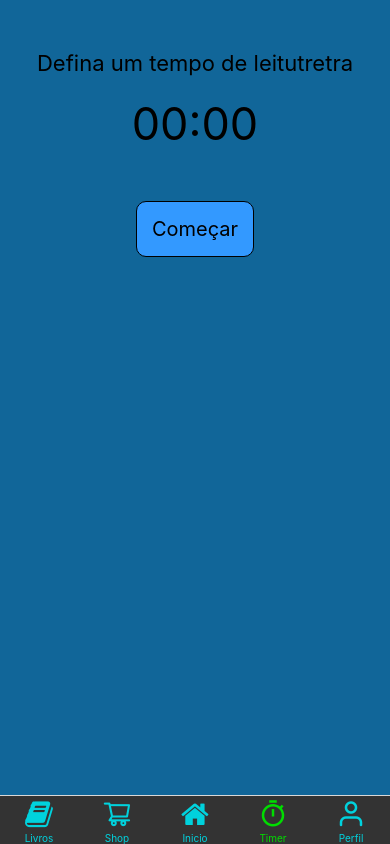
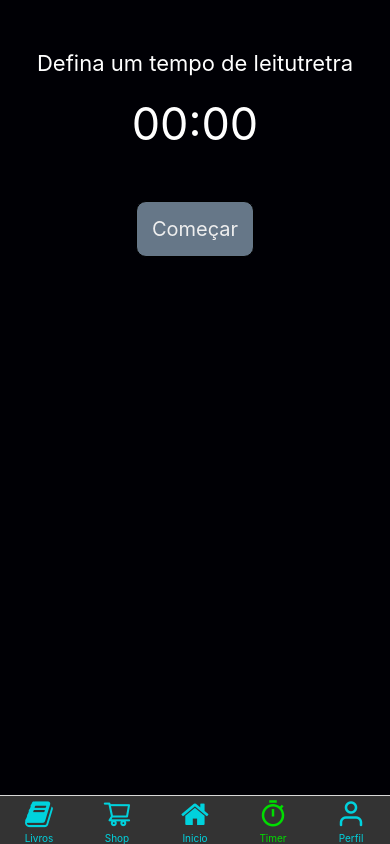
Before and after one commit to VegaKunn/testBook, a React Native app: screen /Timer in a window 390 px wide. Built offline with nearby package versions, Linux system fonts and the light colour scheme.

Commit message:
cores mudadas

```diff
--- a/App.js
+++ b/App.js
@@ -1,4 +1,4 @@
-import * as React from 'react';
+import React, {useEffect, useState} from 'react';
 import {Text, View} from 'react-native';
 import {NavigationContainer} from '@react-navigation/native';
 import {createBottomTabNavigator} from '@react-navigation/bottom-tabs';
@@ -12,6 +12,12 @@ import Icones from 'react-native-vector-icons/Feather';
 import Icones2 from 'react-native-vector-icons/AntDesign';
 import Icones3 from 'react-native-vector-icons/FontAwesome';
 import Icones4 from 'react-native-vector-icons/MaterialIcons';
+
+export default function App() {
+  const [valorBronze, setValorBronze] = useState(0);
+  const [valorPrata, setValorPrata] = useState(0);
+  const [valorOuro, setValorOuro] = useState(0);
+
   function MLivros() {
     return (
       <View style={{flex: 1, justifyContent: 'center', alignItems: 'center'}}>
@@ -39,21 +45,24 @@ function Inicio() {
   function Timer() {
     return (
       <View style={{flex: 1, justifyContent: 'center', alignItems: 'center'}}>
-      <TimerP />
+        <TimerP
+          perfilOuro={setValorOuro}
+          perfilPrata={setValorPrata}
+          perfilBronze={setValorBronze}
+        />
       </View>
     );
   }
   function Perfil() {
     return (
       <View>
-      <PerfilP />
+        <PerfilP ou={valorOuro} pr={valorPrata} br={valorBronze} />
       </View>
     );
   }
 
   const Tab = createBottomTabNavigator();
 
-export default function App() {
   return (
     <NavigationContainer>
       <Tab.Navigator initialRouteName="Inicio">
--- a/pages/InicioPage.js
+++ b/pages/InicioPage.js
@@ -1,59 +1,16 @@
-import React, {useState} from 'react';
+import React, {useState, useEffect} from 'react';
 import {View, Text, StyleSheet, TouchableHighlight} from 'react-native';
 import AsyncStorage from '@react-native-async-storage/async-storage';
 import Lista from '../components/Lista';
 export default function Inicio() {
-  const [baka, setBaka] = useState();
-
-  const storeData = async value => {
-    try {
-      await AsyncStorage.setItem('stor', 'mamaco aranha');
-    } catch (e) {
-      alert(e);
-    }
-  };
-
-  const getData = async () => {
-    try {
-      const value = await AsyncStorage.removeItem('stor');
-      setBaka(value);
-    } catch (e) {
-      // error reading value
-    }
-  };
-  /*
-  storeData('muito estranho');
-  getData();
- */
-
-  console.log(baka);
-  return (
-    <View style={es.corpo}>
-      <TouchableHighlight
-        style={{backgroundColor: '#fef', width: 100}}
-        onPress={() => {
-          storeData();
-        }}>
-        <Text>Salva</Text>
-      </TouchableHighlight>
-      <Text style={{fontSize: 40}}>{baka}</Text>
-
-      <TouchableHighlight
-        style={{backgroundColor: '#fef', width: 100}}
-        onPress={() => {
-          getData();
-        }}>
-        <Text>Ler</Text>
-      </TouchableHighlight>
-    </View>
-  );
+  return <View style={es.corpo}></View>;
 }
 
 const es = StyleSheet.create({
   corpo: {
     width: '100%',
     height: '100%',
-    backgroundColor: '#333',
+    backgroundColor: '#000005', //'#14181f' '#1b1e23'
     padding: 10,
     alignItems: 'center',
   },
--- a/pages/LivrosPage.js
+++ b/pages/LivrosPage.js
@@ -404,7 +404,7 @@ const es = StyleSheet.create({
   corpo: {
     width: '100%',
     height: '100%',
-    backgroundColor: '#eee',
+    backgroundColor: '#000005', //252525 '#1b1e23'
     alignItems: 'center',
   },
   rolagem: {
@@ -419,7 +419,7 @@ const es = StyleSheet.create({
     padding: 15,
     paddingTop: 30,
     marginTop: 20,
-    backgroundColor: '#0c7',
+    backgroundColor: '#4d4d4d', //'#0c7'
     borderColor: '#000',
     borderRadius: 20,
     borderWidth: 8,
@@ -427,7 +427,7 @@ const es = StyleSheet.create({
   registro2: {
     width: '100%',
     padding: 15,
-    backgroundColor: '#8fe',
+    backgroundColor: '#585c64', // '#8fe' '#4d4d4d' '#282c34'
     borderColor: '#000',
     borderRadius: 20,
     borderWidth: 2,
@@ -503,7 +503,7 @@ const es = StyleSheet.create({
     // borderWidth: 2,
     marginBottom: 10,
     marginTop: 10,
-    backgroundColor: '#3399ff',
+    backgroundColor: '#7f8689', //'#3399ff' '#282c34' '#666d7d'
     justifyContent: 'space-around',
     alignItems: 'center',
     flexDirection: 'row',
@@ -546,13 +546,12 @@ const es = StyleSheet.create({
     flexDirection: 'row',
     justifyContent: 'center',
     alignItems: 'center',
-    backgroundColor: '#cc0000',
     borderRadius: 100,
   },
   salvarEstilo: {
     width: '100%',
     height: 50,
-    backgroundColor: '#3399ff',
+    backgroundColor: '#191919', //'#3399ff'
     alignItems: 'center',
     justifyContent: 'center',
     borderRadius: 15,
--- a/pages/PerfilPage.js
+++ b/pages/PerfilPage.js
@@ -1,4 +1,4 @@
-import React, {useState} from 'react';
+import React, {useState, useEffect} from 'react';
 import {
   View,
   SafeAreaView,
@@ -9,6 +9,7 @@ import {
   FlatList,
 } from 'react-native';
 import Icones from 'react-native-vector-icons/Entypo';
+import AsyncStorage from '@react-native-async-storage/async-storage';
 
 const teste = [
   {id: '1', nome: 'Harry Pottery', nota: '10', pagi: '1000/1000'},
@@ -24,7 +25,34 @@ const teste = [
 ];
 
 const baka = teste;
-export default function Perfil() {
+export default function Perfil(props) {
+  const [valorBronze, setValorBronze] = useState();
+  const [valorPrata, setValorPrata] = useState();
+  const [valorOuro, setValorOuro] = useState();
+  const getData = async () => {
+    try {
+      let bronze = await AsyncStorage.getItem('bronze');
+      let prata = await AsyncStorage.getItem('prata');
+      let ouro = await AsyncStorage.getItem('ouro');
+      if (bronze == null) {
+        bronze = 0;
+      }
+      if (prata == null) {
+        prata = 0;
+      }
+      if (ouro == null) {
+        ouro = 0;
+      }
+      setValorBronze(bronze);
+      setValorPrata(prata);
+      setValorOuro(ouro);
+    } catch (e) {}
+  };
+
+  useEffect(() => {
+    getData();
+  }, []);
+
   const [lidos, setLidos] = useState(false);
   const [progresso, setProgresso] = useState(false);
 
@@ -47,7 +75,9 @@ export default function Perfil() {
               }}>
               <Icones name="trophy" size={30} color="#cd7f32" />
               <Text style={es.texto}>Bronze</Text>
-              <Text style={es.texto}>5</Text>
+              <Text style={es.texto}>
+                {valorBronze > props.br ? valorBronze : props.br}
+              </Text>
             </View>
             <View
               style={{
@@ -56,7 +86,9 @@ export default function Perfil() {
               }}>
               <Icones name="trophy" size={30} color="#cdd5e0" />
               <Text style={es.texto}>Prata</Text>
-              <Text style={es.texto}>5</Text>
+              <Text style={es.texto}>
+                {valorPrata > props.pr ? valorPrata : props.pr}
+              </Text>
             </View>
             <View
               style={{
@@ -65,7 +97,9 @@ export default function Perfil() {
               }}>
               <Icones name="trophy" size={30} color="#ffd700" />
               <Text style={es.texto}>Ouro</Text>
-              <Text style={es.texto}>5</Text>
+              <Text style={es.texto}>
+                {valorOuro > props.ou ? valorOuro : props.ou}
+              </Text>
             </View>
           </View>
         </View>
@@ -110,6 +144,7 @@ export default function Perfil() {
         <TouchableHighlight
           style={es.cardGenerico2}
           onPress={() => {
+            getData();
             setProgresso(!progresso);
           }}>
           <Text style={{fontSize: 25, color: '#fff'}}>Para Terminar</Text>
@@ -154,12 +189,12 @@ const es = StyleSheet.create({
   corpo: {
     width: '100%',
     height: '100%',
-    backgroundColor: '#eee',
+    // backgroundColor: '#eee',
     alignItems: 'center',
   },
   rolagem: {
     width: '100%',
-    backgroundColor: '#333',
+    backgroundColor: '#000005', // '#14181f' '#1b1e23'
     paddingLeft: 10,
     paddingRight: 10,
     paddingBottom: 10,
@@ -184,7 +219,7 @@ const es = StyleSheet.create({
     borderRadius: 15,
     borderWidth: 3,
     borderColor: '#09b1ec',
-    backgroundColor: '#0463ca',
+    backgroundColor: '#000005', // '#0463ca'
     flexDirection: 'row',
   },
   cardGenerico2: {
@@ -197,7 +232,7 @@ const es = StyleSheet.create({
     borderRadius: 15,
     borderWidth: 3,
     borderColor: '#7e4eff',
-    backgroundColor: '#3b287b',
+    backgroundColor: '#000005', //'#3b287b'
     flexDirection: 'row',
   },
   alinharDiv: {
--- a/pages/ShopPage.js
+++ b/pages/ShopPage.js
@@ -34,7 +34,7 @@ const es = StyleSheet.create({
   corpo: {
     width: '100%',
     height: '100%',
-    backgroundColor: '#333',
+    backgroundColor: '#000005', // '#1b1e23'
     alignItems: 'center',
   },
   rolagem: {
--- a/pages/TimerPage.js
+++ b/pages/TimerPage.js
@@ -8,13 +8,17 @@ import {
 } from 'react-native';
 import AsyncStorage from '@react-native-async-storage/async-storage';
 
-export default function Timer() {
+export default function Timer(props) {
   function limparTudo() {
     AsyncStorage.removeItem('bronze');
+    AsyncStorage.removeItem('prata');
+    AsyncStorage.removeItem('ouro');
   }
 
   ///////// Banco de Dados
   const [testando, setTestando] = useState(0);
+  const [prataFixo, setPrataFixo] = useState(0);
+  const [ouroFixo, setOuroFixo] = useState(0);
   const [trofeu, setTrofeu] = useState();
 
   useEffect(() => {
@@ -23,17 +27,32 @@ export default function Timer() {
 
   const getData = async () => {
     try {
-      let abc;
+      let bronze;
       let prata;
       let ouro;
-      abc = await AsyncStorage.getItem('bronze');
+      bronze = await AsyncStorage.getItem('bronze');
       prata = await AsyncStorage.getItem('prata');
       ouro = await AsyncStorage.getItem('ouro');
-      let bronzeN = Number(abc);
+      if (bronze == null) {
+        bronze = 0;
+      }
+      if (prata == null) {
+        prata = 0;
+      }
+      if (ouro == null) {
+        ouro = 0;
+      }
+
+      let bronzeN = Number(bronze);
+      let prataN = Number(prata);
+      let ouroN = Number(ouro);
+
+      props.perfilOuro(ouro);
+      props.perfilPrata(prata);
+      props.perfilBronze(bronze);
       setTestando(bronzeN);
-      // console.log(abc);
-      // console.log(prataAki);
-      // console.log(ouroAki);
+      setPrataFixo(prataN);
+      setOuroFixo(ouroN);
     } catch (e) {
       // error reading value
     }
@@ -41,10 +60,10 @@ export default function Timer() {
 
   const storeBronze = async value => {
     try {
-      let bibi = testando + 1;
-      console.log(bibi);
-      const hihi = bibi.toString();
-      await AsyncStorage.setItem('bronze', hihi);
+      let valorSomado = testando + 1;
+      console.log(valorSomado);
+      const valorString = valorSomado.toString();
+      await AsyncStorage.setItem('bronze', valorString);
       getData();
     } catch (e) {
       // saving error
@@ -53,7 +72,7 @@ export default function Timer() {
   const storePrata = async value => {
     // getData();
     try {
-      let bibi = testando + 1;
+      let bibi = prataFixo + 1;
       const hihi = bibi.toString();
       await AsyncStorage.setItem('prata', hihi);
       getData();
@@ -64,9 +83,10 @@ export default function Timer() {
   const storeOuro = async value => {
     //   getData();
     try {
-      const guardarValor = ouroAki + value;
-      console.log('3 ' + guardarValor);
-      await AsyncStorage.setItem('ouro', guardarValor);
+      let valorSomado = ouroFixo + 1;
+      const valorString = valorSomado.toString();
+      await AsyncStorage.setItem('ouro', valorString);
+      getData();
     } catch (e) {
       // saving error
     }
@@ -90,7 +110,6 @@ export default function Timer() {
   };
 
   const recomecar = valor => {
-    console.log(valor);
     setMinu(0);
     setSecu(0);
     setContador(false);
@@ -109,7 +128,7 @@ export default function Timer() {
     if (contador) {
       intervalo = setInterval(() => {
         somar ? setSecu(secu => secu + 1) : setSecu(secu => secu - 1);
-      }, 1);
+      }, 1000);
     } else if (!contador && secu !== 0) {
       clearInterval(intervalo);
     }
@@ -136,7 +155,7 @@ export default function Timer() {
         <Text style={es.titulo}>Defina um tempo de leitutretra</Text>
       </View>
       <View>
-        <Text style={{fontSize: 45, color: '#000'}}>{`${
+        <Text style={{fontSize: 45, color: '#fff'}}>{`${
           minu < 10 ? `0${minu}` : `${minu}`
         }:${secu < 10 ? `0${secu}` : `${secu}`}`}</Text>
       </View>
@@ -148,7 +167,7 @@ export default function Timer() {
               setEscolher(true);
               setComecar(false);
             }}>
-            <Text style={{fontSize: 20}}>Começar</Text>
+            <Text style={{fontSize: 20, color: '#eee'}}>Começar</Text>
           </TouchableHighlight>
         )}
         {escolher && (
@@ -182,26 +201,20 @@ export default function Timer() {
                 setEscolherTempo(false);
                 setNaoDefinido(true);
                 bora();
-                setTrofeu('bronze');
-                //  console.log(trofeu);
+                setTrofeu('');
               }}>
-              <Text style={{fontSize: 25, color: '#000'}}>15</Text>
+              <Text style={{fontSize: 25, color: '#fff'}}>15</Text>
             </TouchableHighlight>
             <TouchableHighlight
               style={es.tempo}
               onPress={() => {
-                storeBronze();
-                // getData();
-                // limparTudo();
-                /*
                 setEscolherTempo(false);
                 setNaoDefinido(true);
                 bora();
                 setMinu(30);
-                trofeu = 'bronze';
-                */
+                setTrofeu('bronze');
               }}>
-              <Text style={{fontSize: 25, color: '#000'}}>30</Text>
+              <Text style={{fontSize: 25, color: '#fff'}}>30</Text>
             </TouchableHighlight>
             <TouchableHighlight
               style={es.tempo}
@@ -210,9 +223,9 @@ export default function Timer() {
                 setEscolherTempo(false);
                 setNaoDefinido(true);
                 bora();
-                trofeu = 'prata';
+                setTrofeu('prata');
               }}>
-              <Text style={{fontSize: 25, color: '#000'}}>45</Text>
+              <Text style={{fontSize: 25, color: '#fff'}}>45</Text>
             </TouchableHighlight>
             <TouchableHighlight
               style={es.tempo}
@@ -221,9 +234,9 @@ export default function Timer() {
                 setEscolherTempo(false);
                 setNaoDefinido(true);
                 bora();
-                trofeu = 'ouro';
+                setTrofeu('ouro');
               }}>
-              <Text style={{fontSize: 25, color: '#000'}}>60</Text>
+              <Text style={{fontSize: 25, color: '#fff'}}>60</Text>
             </TouchableHighlight>
           </>
         )}
@@ -242,6 +255,8 @@ export default function Timer() {
               <TouchableHighlight
                 style={es.def}
                 onPress={() => {
+                  getData();
+                  setTrofeu('');
                   recomecar();
                   setNaoDefinido(false);
                   setComecar(true);
@@ -260,7 +275,7 @@ const es = StyleSheet.create({
   corpo: {
     width: '100%',
     height: '100%',
-    backgroundColor: '#169',
+    backgroundColor: '#000005', // '#14181f' '#1b1e23'
 
     alignItems: 'center',
     padding: 15,
@@ -270,7 +285,7 @@ const es = StyleSheet.create({
     marginTop: 50,
   },
   titulo: {
-    color: '#000',
+    color: '#fff',
     fontSize: 22,
   },
   botoes: {
@@ -286,7 +301,7 @@ const es = StyleSheet.create({
     marginRight: 5,
     marginBottom: 30,
     borderRadius: 10,
-    backgroundColor: '#3399ff',
+    backgroundColor: '#667788', // '#3399ff'
   },
   naoDef: {
     borderWidth: 1,
@@ -299,7 +314,7 @@ const es = StyleSheet.create({
     marginRight: 5,
     marginBottom: 30,
     borderRadius: 10,
-    backgroundColor: '#00fa00',
+    backgroundColor: '#696969', // '#00fa00'
   },
   def: {
     borderWidth: 1,
@@ -312,7 +327,7 @@ const es = StyleSheet.create({
     marginRight: 5,
     marginBottom: 30,
     borderRadius: 10,
-    backgroundColor: '#3399ff',
+    backgroundColor: '#9f9f9f', // '#3399ff'
   },
   tempo: {
     borderWidth: 1,
@@ -323,6 +338,6 @@ const es = StyleSheet.create({
     marginRight: 5,
     marginBottom: 30,
     borderRadius: 10,
-    backgroundColor: '#aa33ff',
+    backgroundColor: '#373743', // '#aa33ff'
   },
 });
--- a/store/TodosArrays.js
+++ b/store/TodosArrays.js
@@ -634,7 +634,7 @@ export default [
       link: 'https://amzn.to/3HqNdQL',
     },
     {
-      id: '3',
+      id: '8',
       nome: 'Lula - Biografia',
       Autor: 'Fernando Morais',
       genero: 'Aventura',
```
Lines whose indentation alone changed are shown as unchanged.
